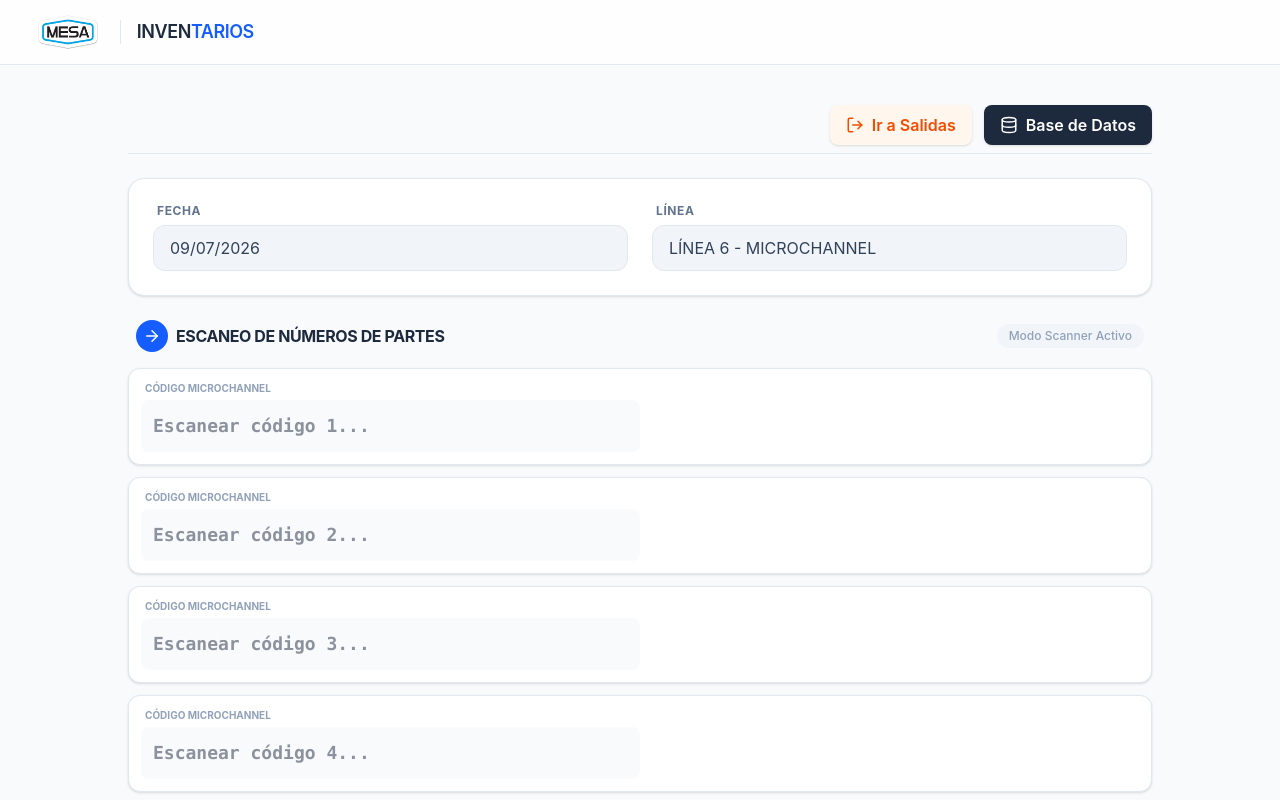
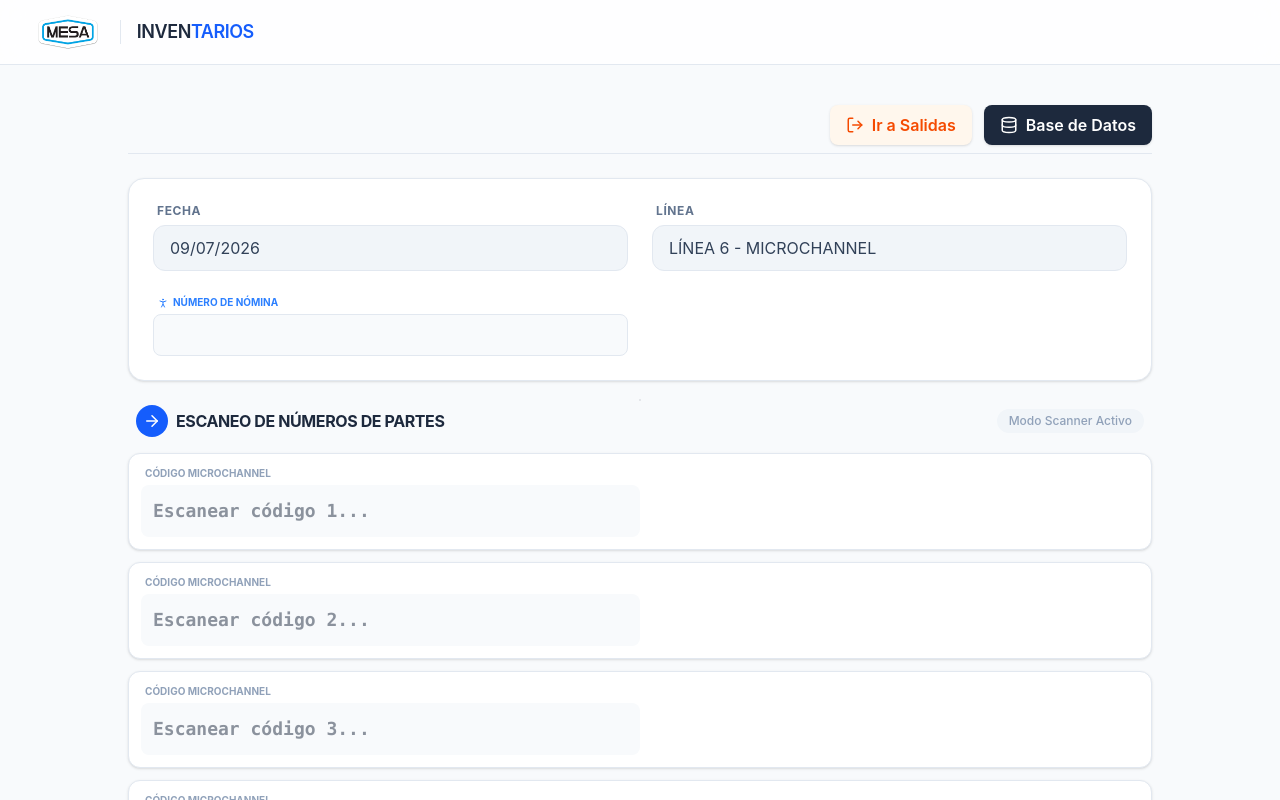
Before and after one commit to Manufacturas-Especializadas/Inventarios-FrontEnd, a React (Vite) app: page /entradas-microchannel in a window 1280 px wide. Shown: the top 800 px of the page. Built offline with nearby package versions, Linux system fonts and the light colour scheme.

Commit message:
feat(component): actualizamos el grid para agregar el campo de numero de nomina

```diff
--- a/src/pages/MicroChannel/EntryFormMicroChannel.tsx
+++ b/src/pages/MicroChannel/EntryFormMicroChannel.tsx
@@ -1,6 +1,13 @@
 import { useNavigate } from "react-router-dom";
 import { useRef, useState } from "react";
-import { ArrowRight, DatabaseIcon, LogOut, Plus, Save } from "lucide-react";
+import {
+  ArrowRight,
+  DatabaseIcon,
+  LogOut,
+  PersonStanding,
+  Plus,
+  Save,
+} from "lucide-react";
 import { FormField } from "../../components/FormField/FormField";
 import toast from "react-hot-toast";
 import { useMicroChannel } from "../../hooks/usoMicroChannel";
@@ -182,6 +189,25 @@ export const EntryFormMicroChannel = () => {
         <div className="grid grid-cols-1 md:grid-cols-2 lg:grid-cols-2 gap-6">
           <FormField label="Fecha" value={today} readonly />
           <FormField label="Línea" value="LÍNEA 6 - MICROCHANNEL" readonly />
+
+          <div className="flex flex-col gap-1 w-full">
+            <label
+              className="text-[10px] font-bold text-blue-500 uppercase ml-1 flex
+              items-center gap-1"
+            >
+              <PersonStanding size={12} /> Número de nómina
+            </label>
+            <input
+              type="number"
+              value={payRollNumber}
+              onChange={(e) => setPayRollNumber(e.target.value)}
+              disabled={isSubmitting}
+              className="w-full bg-slate-50 p-2.5 rounded-lg text-sm font-bold text-slate-800
+              outline-none transition-all focus:ring-2 focus:ring-blue-500 border border-slate-200
+              placeholder:text-slate-300 placeholder:font-medium disabled:opacity-50"
+              min={1}
+            />
+          </div>
         </div>
       </section>
 
```
